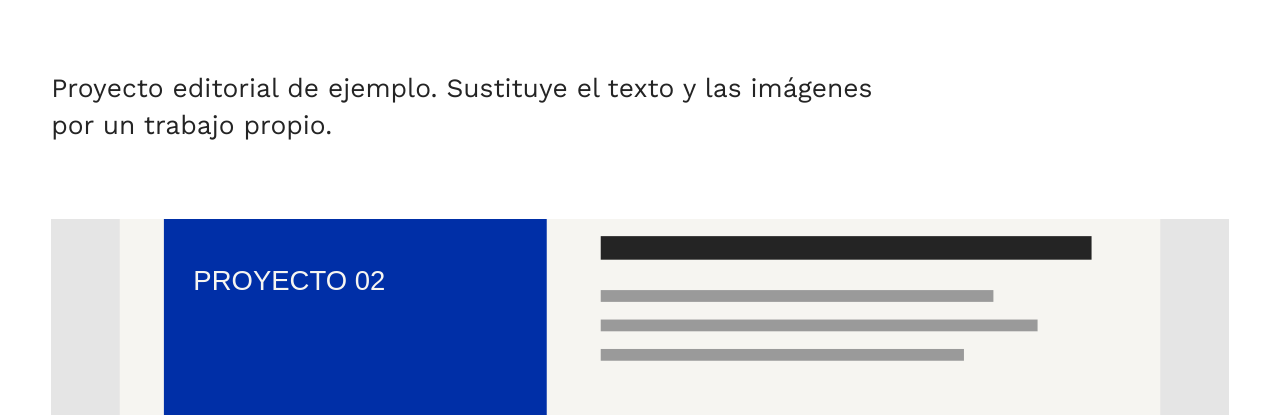
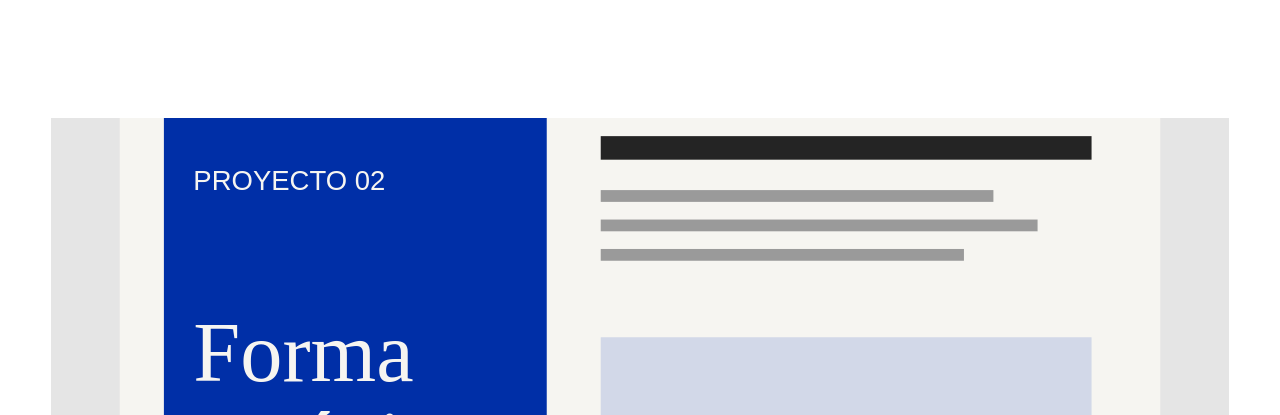
Before and after one commit to claaragb/personal-web, a plain HTML site: page proyectos/proyecto-editorial.html in a window 1280 px wide. Shown: the part 385-800 px from the top of the page. Drawn offline with Linux system fonts and the light colour scheme.

Commit message:
Remove project intro descriptions

```diff
--- a/proyectos/proyecto-editorial.html
+++ b/proyectos/proyecto-editorial.html
@@ -38,9 +38,6 @@
         <h1>
           <span data-es>Forma y página</span><span data-en hidden>Form and page</span>
         </h1>
-        <p class="lead">
-          <span data-es>Proyecto editorial de ejemplo. Sustituye el texto y las imágenes por un trabajo propio.</span><span data-en hidden>Sample editorial project. Replace the text and images with your own work.</span>
-        </p>
       </section>
       <img class="case-cover" src="../img/placeholder-editorial.svg" alt="Imagen provisional de diseño editorial">
       <dl class="case-details">
```
